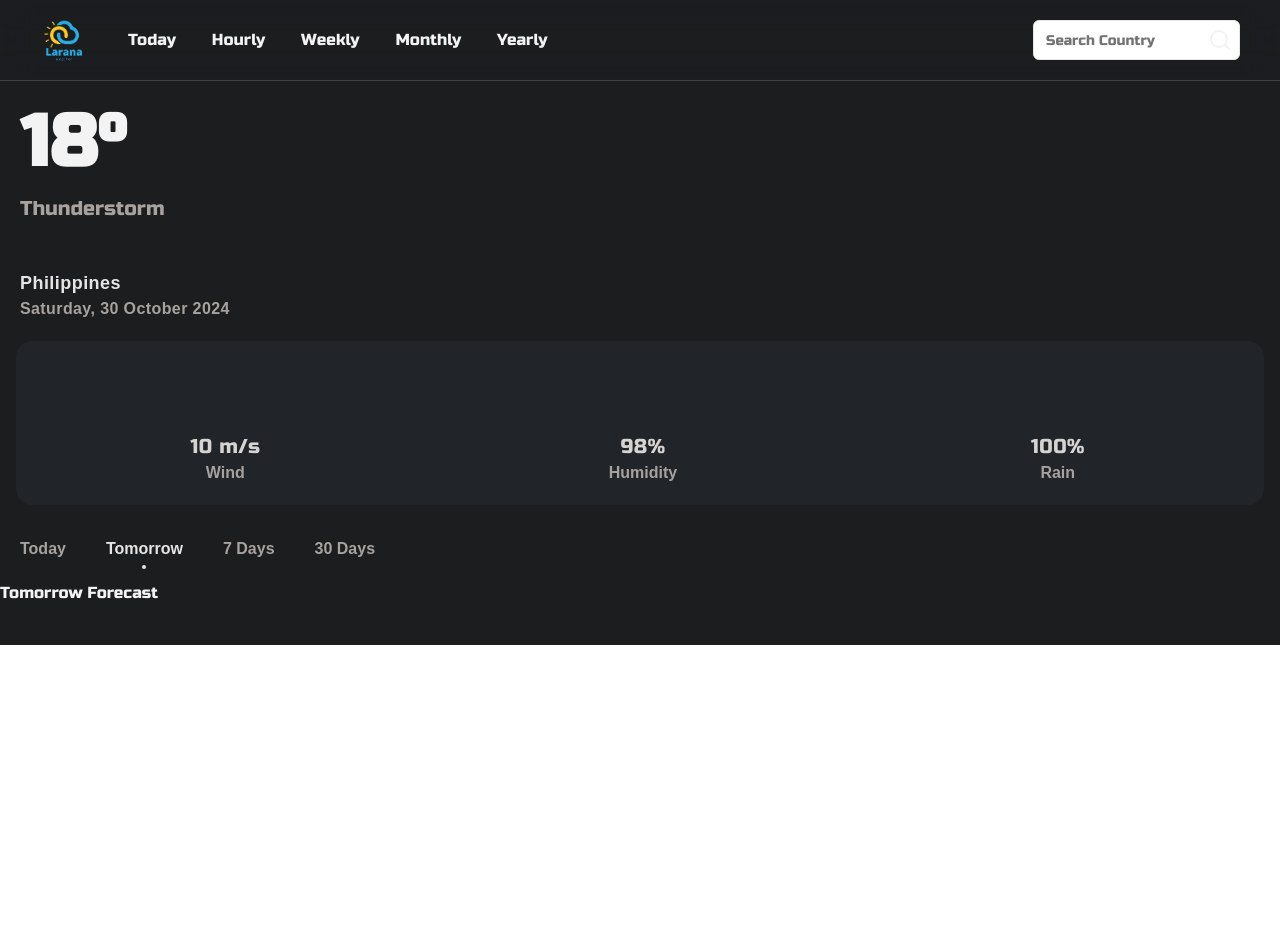
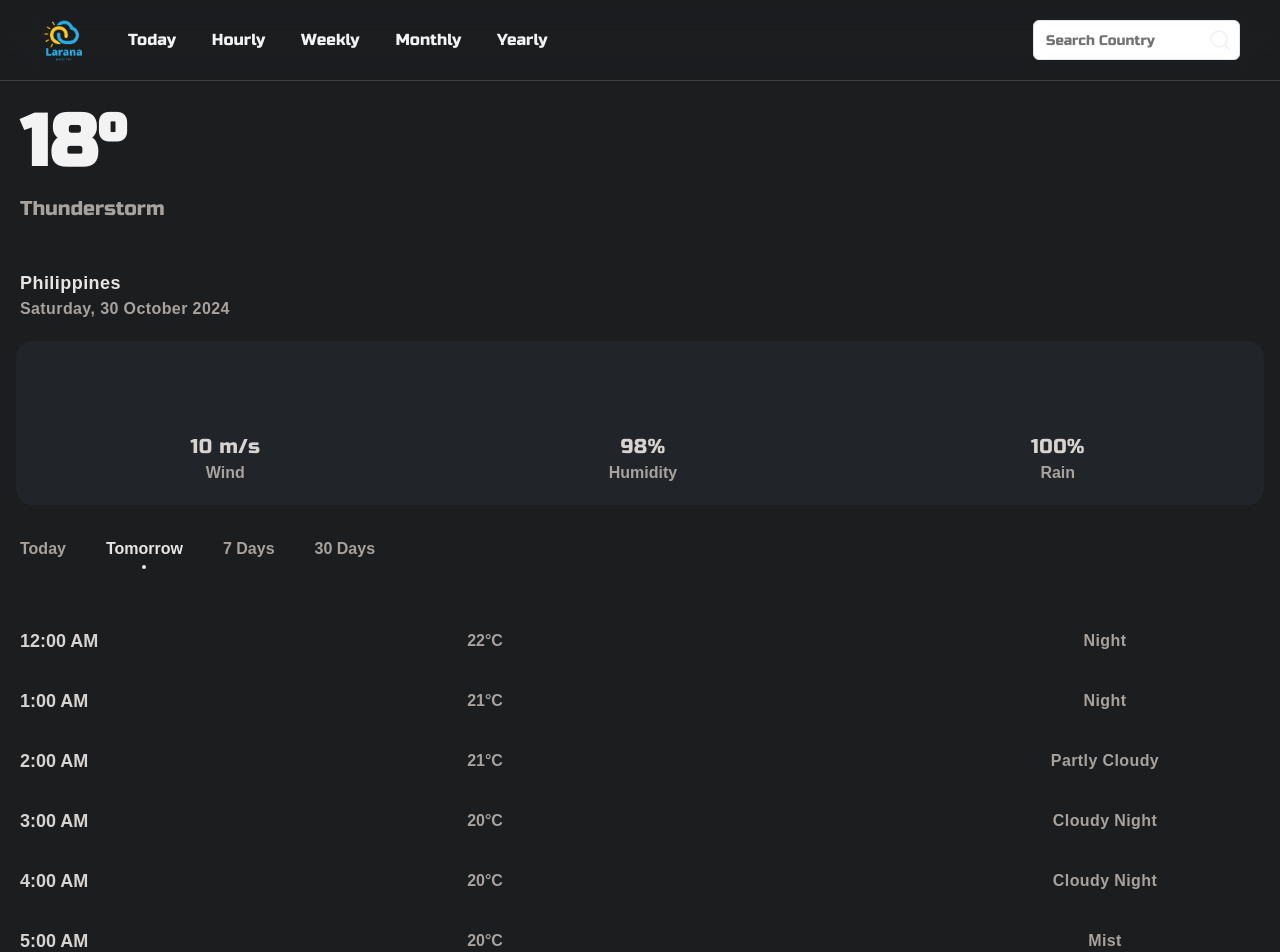
Before and after one commit to kramislife/weather-api, a React (Vite) app: page /tomorrow in a window 1280 px wide. Shown: the top 952 px of the page. Before the commit the page ends 800 px from the top, so only its background shows below. Built offline with nearby package versions, Linux system fonts and the light colour scheme; grey boxes are pictures that could not be loaded.

Commit message:
feat: add weather forecast components and data
- Add TodayForecast and TomorrowForecast components
- Create forecast navigation items and carousel data
- Update weather condition videos and descriptions
- Modify RootLayout to include forecast components

```diff
--- a/src/components/Forecast/TomorrowForecast.jsx
+++ b/src/components/Forecast/TomorrowForecast.jsx
@@ -1,11 +1,23 @@
-import React from 'react'
+import React from "react";
+import { tomorrowForecast } from "@/constant/Index";
 
 const TomorrowForecast = () => {
   return (
-   <section>
-    <h1>Tomorrow Forecast</h1>
-   </section>
-  )
-}
+    <section>
+      <div className="h-full w-full px-5 py-10">
+        <ul className="w-full grid gap-5">
+          {tomorrowForecast.map((item) => (
+            <li key={item.id} className="font-chakra font-semibold grid grid-cols-4 items-center">
+              <h1 className="text-stone-300 text-lg">{item.time}</h1>
+              <span className="text-stone-400 text-md font-bold text-center">{item.temperature}</span>
+              <video className="h-10 w-10 mx-auto" src={item.condition} autoPlay loop muted></video>
+              <span className="text-stone-400 text-md text-center tracking-wide">{item.description}</span>
+            </li>
+          ))}
+        </ul>
+      </div>
+    </section>
+  );
+};
 
-export default TomorrowForecast
+export default TomorrowForecast;
--- a/src/constant/Index.jsx
+++ b/src/constant/Index.jsx
@@ -1,3 +1,19 @@
+import cloudy from '@/assets/cloudy-night.webm'
+import mist from '@/assets/mist.webm'
+import night from '@/assets/night.webm'
+import partlyCloudy from '@/assets/partly-cloudy.webm'
+import partlyShower from '@/assets/partly-shower.webm'
+import rain from '@/assets/rain.webm'
+import rainyNight from '@/assets/rainy-night.webm'
+import snowSunny from '@/assets/snow-sunny.webm'
+import snow from '@/assets/snow.webm'
+import storm from '@/assets/storm.webm'
+import sunny from '@/assets/sunny.webm'
+import stormyShowerDay from '@/assets/stormy-shower(day).webm'
+import thunder from '@/assets/thunder.webm'
+import windyCloud from '@/assets/windy-cloud.webm'
+import windy from '@/assets/windy.webm'
+
 export const navItems = [
 	{
         id: 1,
@@ -49,6 +65,7 @@ export const forecastNavItems = [
     }
 ]
 
+// For Today Forecast Carousel
 export const forecastCarouselItems = [
     {
         id: 1,
@@ -81,3 +98,175 @@ export const forecastCarouselItems = [
         condition: 'Sunny',
     }
 ]
+
+// For Tomorrow Forecast
+export const tomorrowForecast = [
+{
+    id: 1,
+    time: '12:00 AM',
+    temperature: '22°C',
+    condition: night,
+    description: 'Night',
+},
+  {
+    id: 2,
+    time: "1:00 AM",
+    temperature: "21°C",
+    condition: night,
+    description: "Night",
+  },
+  {
+    id: 3,
+    time: "2:00 AM",
+    temperature: "21°C",
+    condition: partlyCloudy,
+    description: "Partly Cloudy",
+  },
+  {
+    id: 4,
+    time: "3:00 AM",
+    temperature: "20°C",
+    condition: cloudy,
+    description: "Cloudy Night",
+  },
+  {
+    id: 5,
+    time: "4:00 AM",
+    temperature: "20°C",
+    condition: cloudy,
+    description: "Cloudy Night",
+  },
+  {
+    id: 6,
+    time: "5:00 AM",
+    temperature: "20°C",
+    condition: mist,
+    description: "Mist",
+  },
+  {
+    id: 7,
+    time: "6:00 AM",
+    temperature: "21°C",
+    condition: partlyCloudy,
+    description: "Partly Cloudy",
+  },
+  {
+    id: 8,
+    time: "7:00 AM",
+    temperature: "22°C",
+    condition: partlyShower,
+    description: "Partly Shower",
+  },
+  {
+    id: 9,
+    time: "8:00 AM",
+    temperature: "23°C",
+    condition: sunny,
+    description: "Sunny",
+  },
+  {
+    id: 10,
+    time: "9:00 AM",
+    temperature: "24°C",
+    condition: sunny,
+    description: "Sunny",
+  },
+  {
+    id: 11,
+    time: "10:00 AM",
+    temperature: "25°C",
+    condition: stormyShowerDay,
+    description: "Stormy Shower",
+  },
+  {
+    id: 12,
+    time: "11:00 AM",
+    temperature: "26°C",
+    condition: storm,
+    description: "Storm",
+  },
+  {
+    id: 13,
+    time: "12:00 PM",
+    temperature: "27°C",
+    condition: thunder,
+    description: "Thunder",
+  },
+  {
+    id: 14,
+    time: "1:00 PM",
+    temperature: "28°C",
+    condition: rain,
+    description: "Rain",
+  },
+  {
+    id: 15,
+    time: "2:00 PM",
+    temperature: "29°C",
+    condition: snowSunny,
+    description: "Snow Sunny",
+  },
+  {
+    id: 16,
+    time: "3:00 PM",
+    temperature: "29°C",
+    condition: snow,
+    description: "Snow",
+  },
+  {
+    id: 17,
+    time: "4:00 PM",
+    temperature: "28°C",
+    condition: windyCloud,
+    description: "Windy Cloud",
+  },
+  {
+    id: 18,
+    time: "5:00 PM",
+    temperature: "27°C",
+    condition: windy,
+    description: "Windy",
+  },
+  {
+    id: 19,
+    time: "6:00 PM",
+    temperature: "26°C",
+    condition: rainyNight,
+    description: "Rainy Night",
+  },
+  {
+    id: 20,
+    time: "7:00 PM",
+    temperature: "25°C",
+    condition: night,
+    description: "Night",
+  },
+  {
+    id: 21,
+    time: "8:00 PM",
+    temperature: "24°C",
+    condition: night,
+    description: "Night",
+  },
+  {
+    id: 22,
+    time: "9:00 PM",
+    temperature: "23°C",
+    condition: night,
+    description: "Night",
+  },
+  {
+    id: 23,
+    time: "10:00 PM",
+    temperature: "23°C",
+    condition: night,
+    description: "Night",
+  },
+  {
+    id: 24,
+    time: "11:00 PM",
+    temperature: "22°C",
+    condition: night,
+    description: "Night",
+  },
+];
--- a/src/routes/RootLayout.jsx
+++ b/src/routes/RootLayout.jsx
@@ -6,7 +6,7 @@ import { Outlet } from "react-router-dom";
 
 const RootLayout = () => {
   return (
-    <div className="bg-base text-surface h-screen lg:h-full w-screen pb-10">
+    <div className="bg-base text-surface  lg:h-full w-screen pb-10">
       <Navbar />
       <Temperature />
       <ForecastNavbar />
```
Also changed, not shown: src/components/Forecast/TodayForecast.jsx (line endings or trailing spaces).
